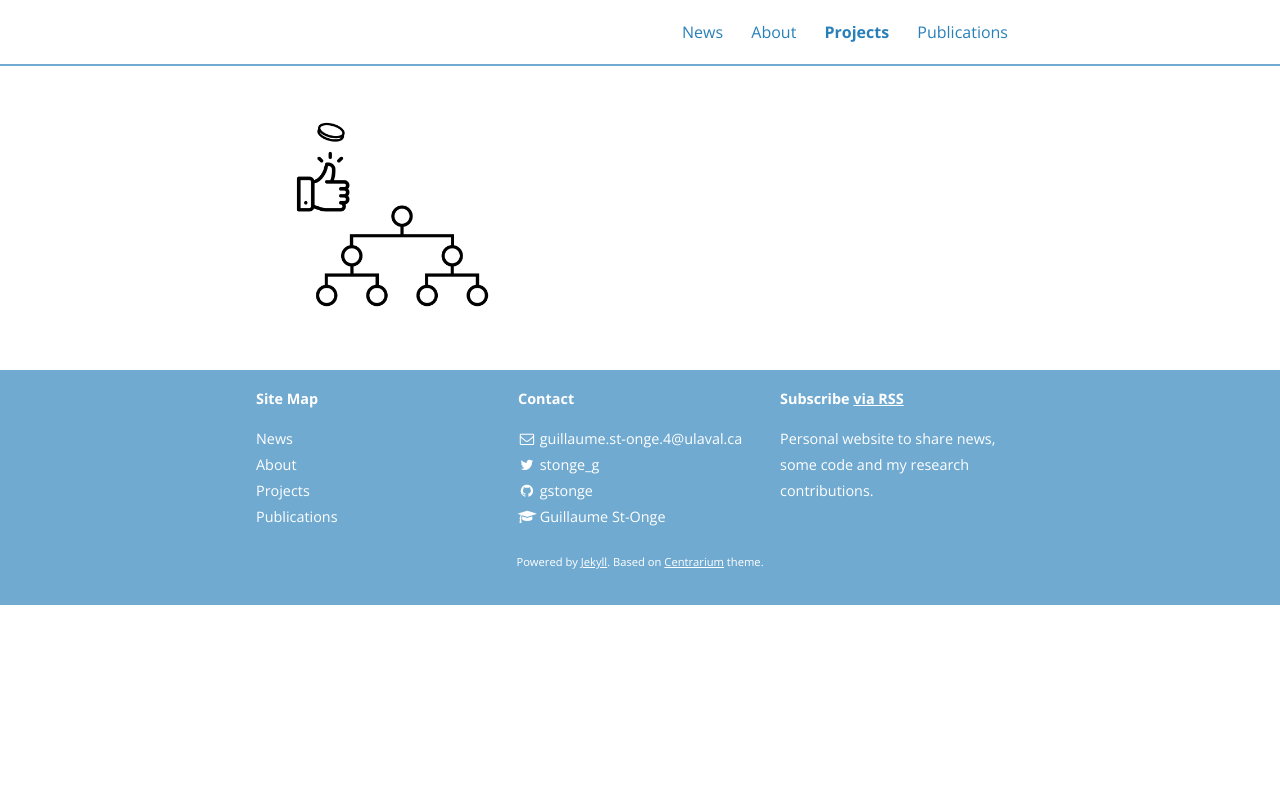
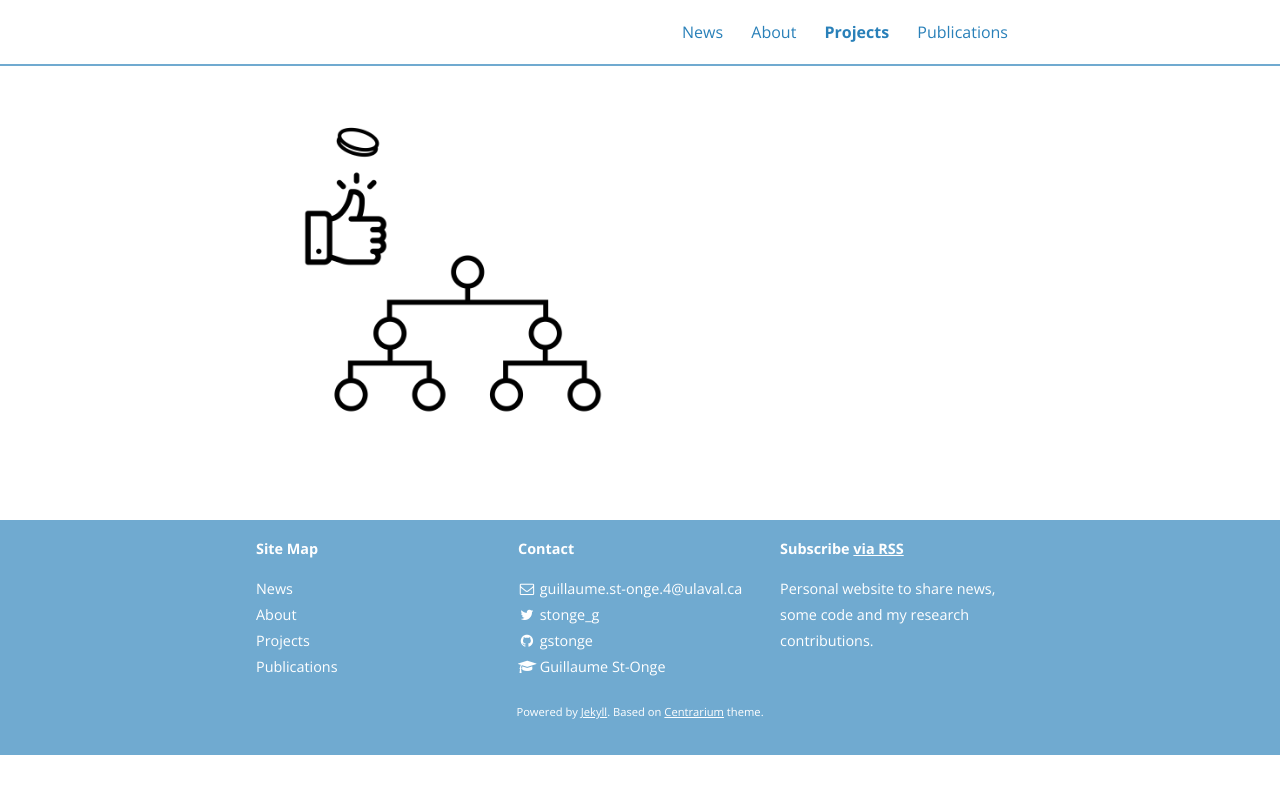
Before and after one commit to gstonge/gstonge.github.io, a Jekyll site: the page built from projects.md, in a window 1280 px wide. Shown: the top 794 px of the page. Built offline with Jekyll 4.4.1, drawn with Linux system fonts in a browser that asks for light colours; nearby versions of some CDN libraries.

Commit message:
test for phone friendly output

```diff
--- a/_sass/_layout.scss
+++ b/_sass/_layout.scss
@@ -481,14 +481,14 @@ pre code.hljs {
 .project {
     box-sizing: border-box;
     float: left;
-    height: 250px;
+    height: 400px;
     padding: 10px;
     vertical-align: middle;
-    width: 33.33%;
+    width: 50%;
 
     .thumbnail {
         overflow: hidden;
-        height: 200px;
+        height: 400px;
         width: 100%;
 
         img {
@@ -501,7 +501,7 @@ pre code.hljs {
 
         a {
             float: left;
-            height: 230px;
+            height: 320px;
             position: relative;
             width: 100%;
 
```
